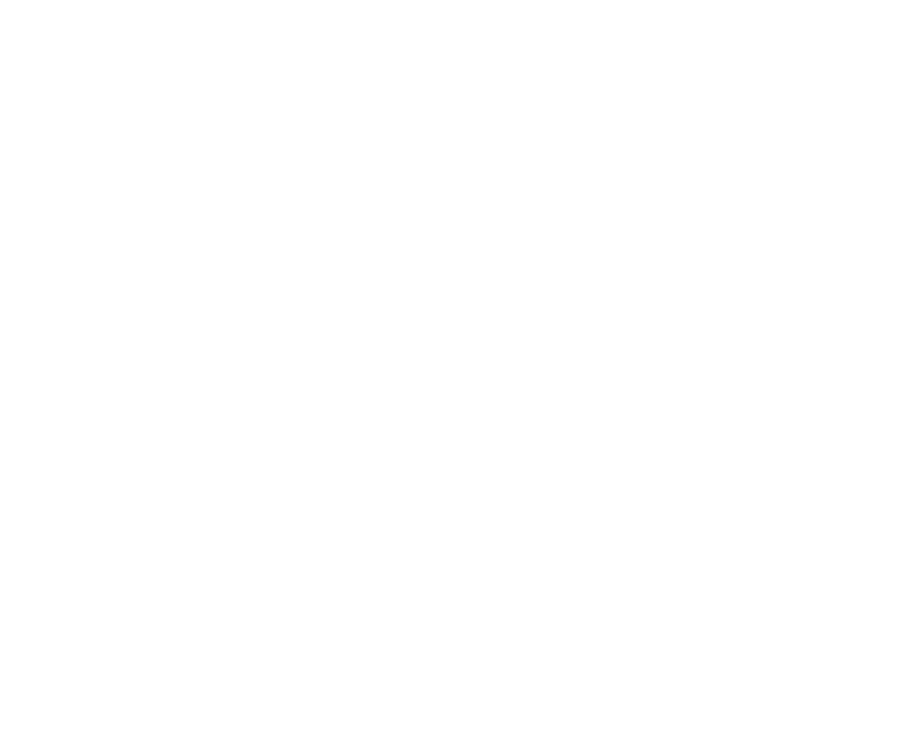
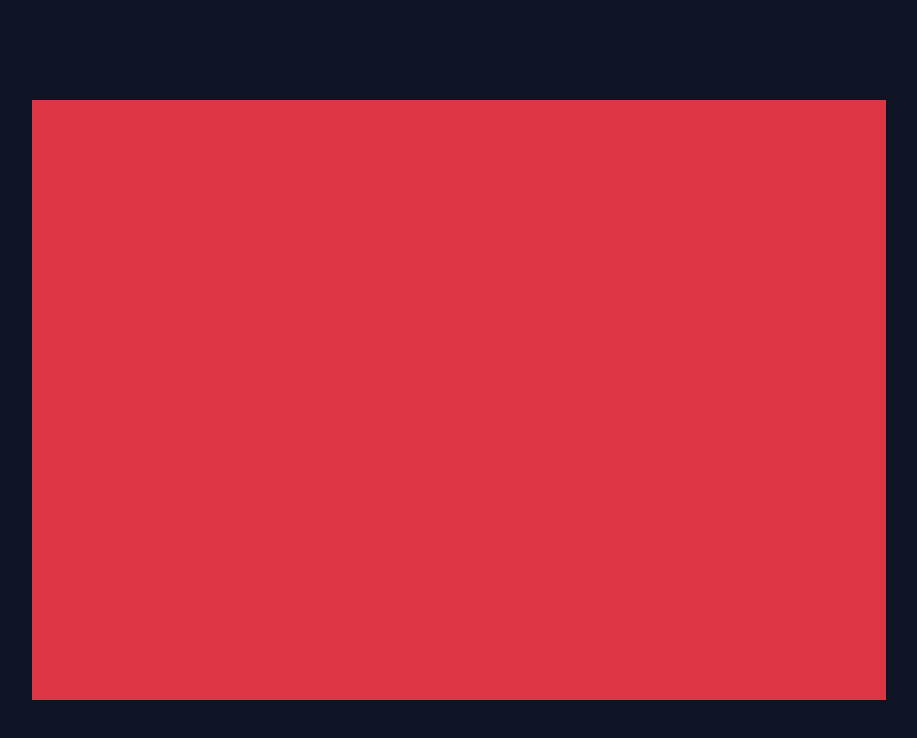
Before and after one commit to Jstaveau/time_tracker_react, a React (Create React App) app: page / in a window 1280 px wide. Shown: the top 738 px of the page, without its empty margins (181-1098 px from the left). Built offline with nearby package versions, Linux system fonts and the light colour scheme.

Commit message:
creation contenant

```diff
--- a/package.json
+++ b/package.json
@@ -6,6 +6,7 @@
     "@testing-library/jest-dom": "^5.16.1",
     "@testing-library/react": "^12.1.2",
     "@testing-library/user-event": "^13.5.0",
+    "bootstrap": "^5.1.3",
     "react": "^17.0.2",
     "react-dom": "^17.0.2",
     "react-scripts": "5.0.0",
--- a/src/App.js
+++ b/src/App.js
@@ -1,8 +1,10 @@
+import '../node_modules/bootstrap/dist/css/bootstrap.min.css'
+import Global from './Components/Global/Global';
 
 function App() {
   return (
-    <div className="App">
-
+    <div className="App bg-bleu d-flex justify-content-center align-items-center">
+      <Global />
     </div>
   );
 }
--- /dev/null
+++ b/src/Components/Global/Global.js
@@ -0,0 +1,9 @@
+import './Global.css'
+
+export default function Global() {
+    return (
+        <section className="d-flex justify-content-center align-items-center col-8 m-auto bg-danger h-75">
+
+        </section>
+    )
+}
--- a/src/index.css
+++ b/src/index.css
@@ -11,3 +11,8 @@
   font-family: source-code-pro, Menlo, Monaco, Consolas, 'Courier New',
     monospace;
 }
+
+.bg-bleu{
+  height: 100vh;
+  background-color: hsl(226, 43%, 10%);
+}
```
Also changed, not shown: src/Components/Cards.js (added), src/Components/Global/Global.css (added), src/Components/Utilisateur.js (added), 1 other file (tests, documents, lock files or other folders).
